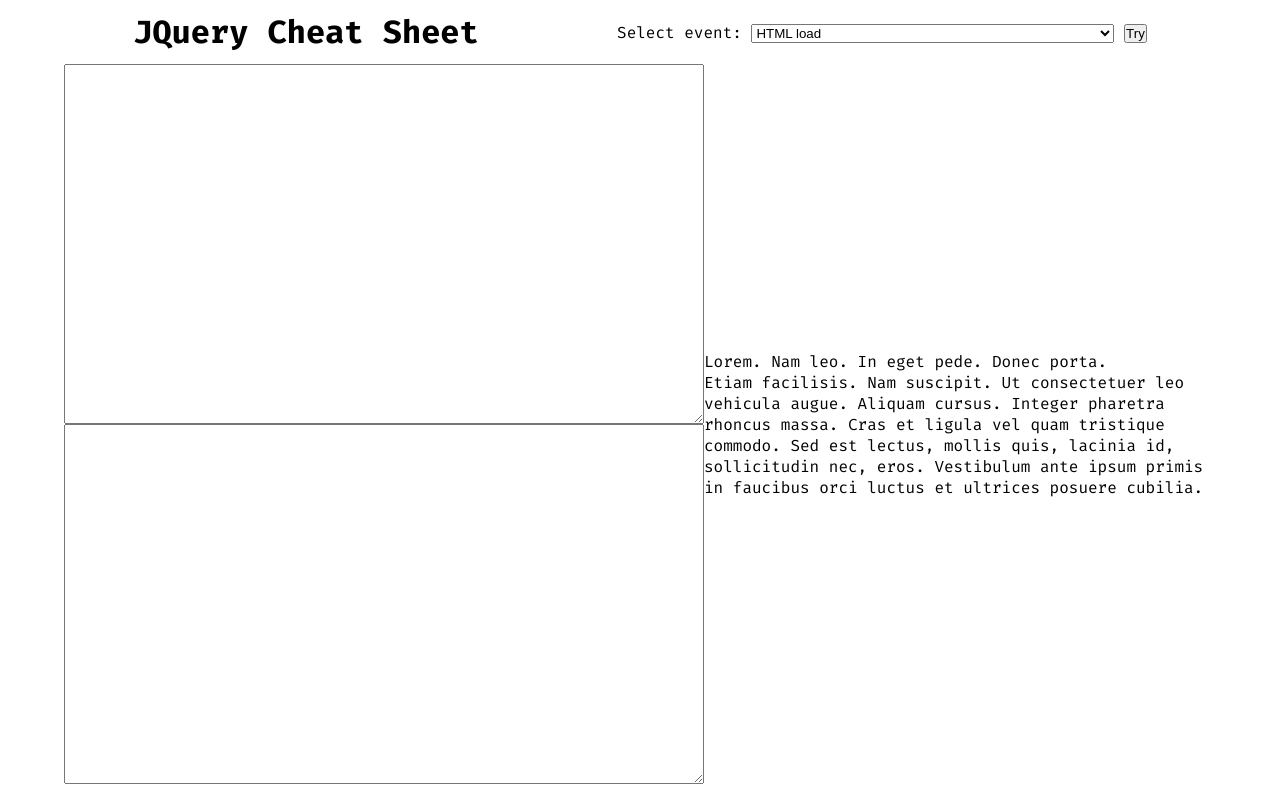
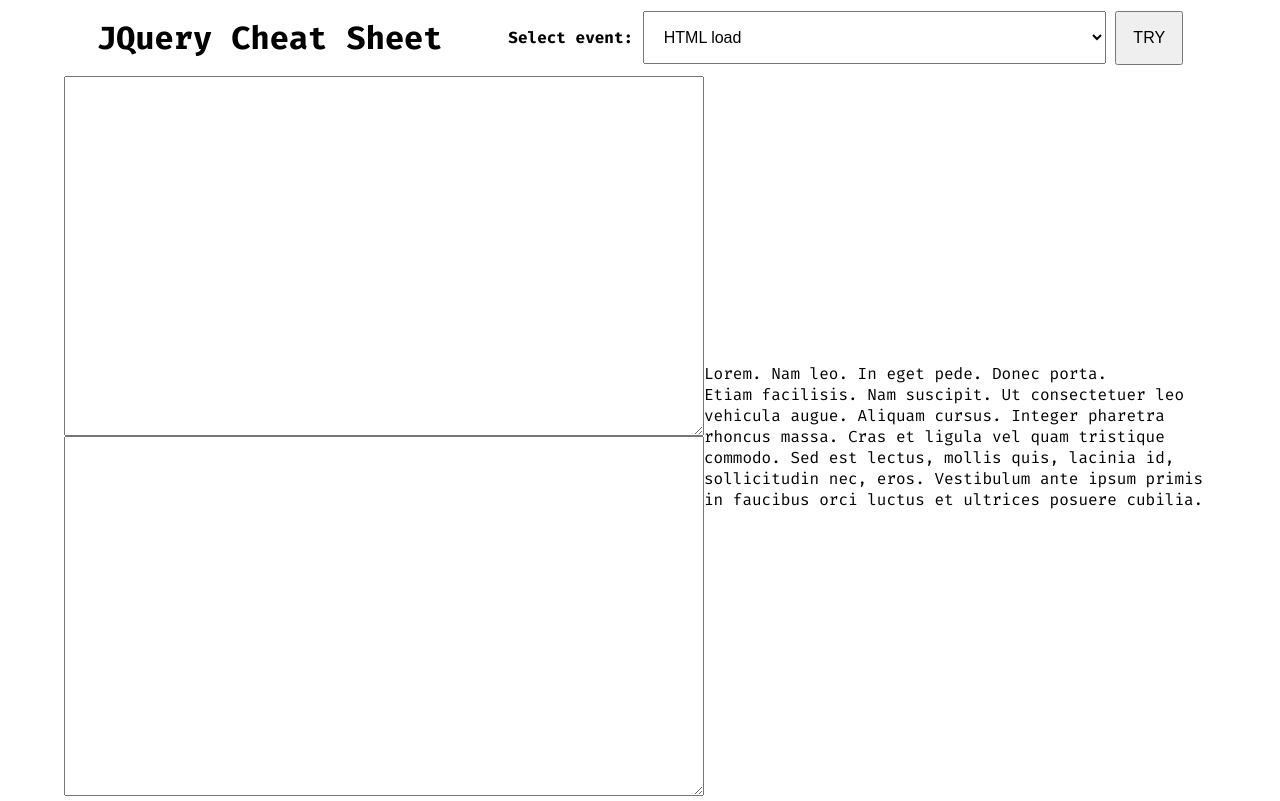
Before and after one commit to marcelarie/jquery-cheat-sheet, a plain HTML site: page index.html in a window 1280 px wide. Drawn offline with nearby package versions, Linux system fonts and the light colour scheme.

Commit message:
Added style to selector.

```diff
--- a/index.html
+++ b/index.html
@@ -62,7 +62,7 @@
                     <option value="">Remove all items from a specific selector</option>
                     <option value="">Animate an item after 2 seconds from the initial page load</option>
                 </select>
-                <input id="event-submit" type="submit" value="Try">
+                <input id="event-submit" type="submit" value="TRY">
             </form>
         </nav>
     </header>
--- a/src/css/style.css
+++ b/src/css/style.css
@@ -35,15 +35,30 @@ main {
     flex-direction: column;
     flex: 1;
 }
+form {
+    font-family: 'Fira Code', monospace;
+}
+form label {
+    font-size: 1em;
+    font-weight: bold;
+}
+form select {
+    font-size: 1em;
+    padding: 1em;
+}
+form input {
+    padding: 1em;
+    font-size: 1em;
+
+}
 .js-code {
     height: 45vh;
-    font-size: 2em;
 }
 .js-code textarea {
     height: 45vh;
     width: 50vw;
     font-family: 'Fira Code', monospace;
-    font-size: 0.45em;
+    font-size: 0.9em;
 }
 .jquery-code {
     height: 45vh;
@@ -51,8 +66,8 @@ main {
 .jquery-code textarea {
     height: 45vh;
     width: 50vw;
-    font-size: 0.45em;
     font-family: 'Fira Code', monospace;
+    font-size: 0.9em;
 }
 /* result */
 .main-result {
```
